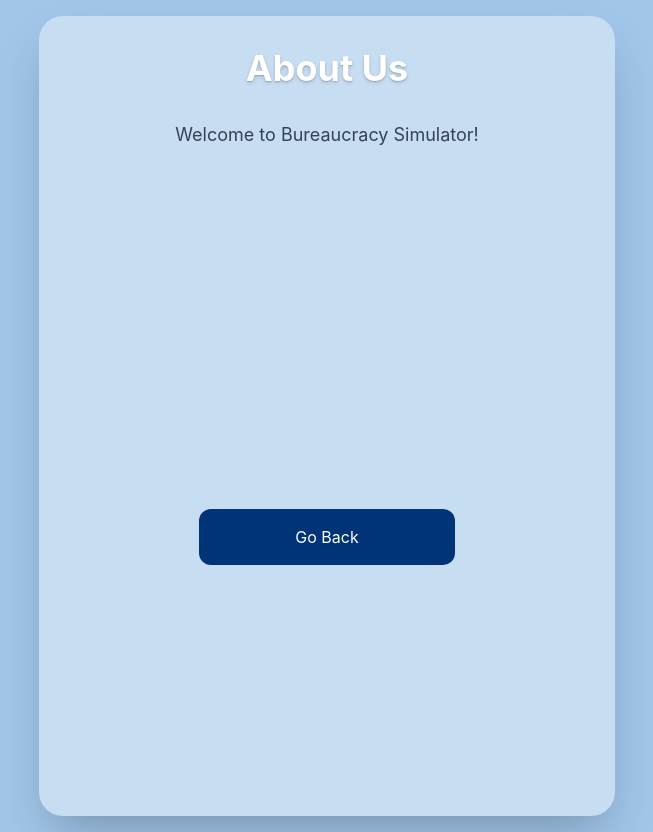
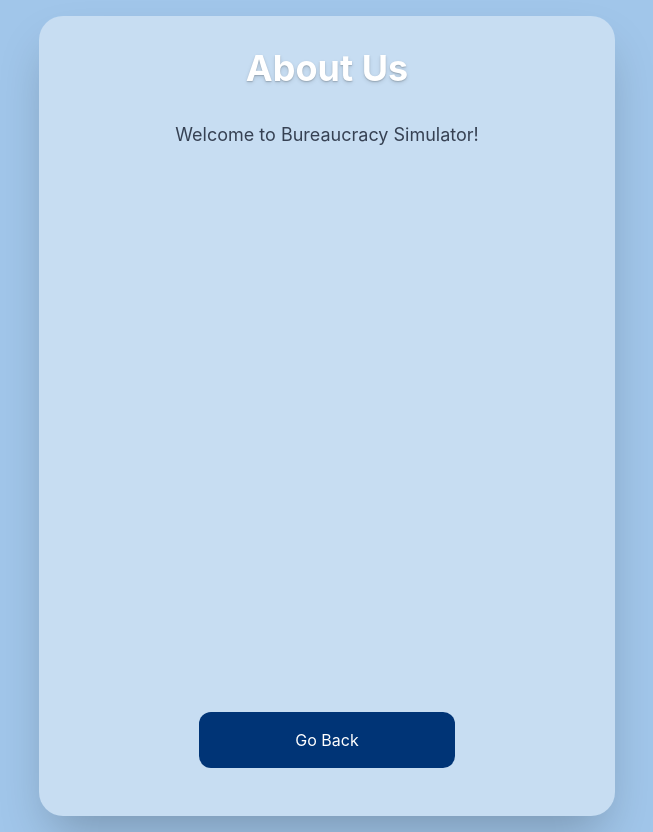
Before and after one commit to stzanetis/BureaucracySimulator_FE, a React (Vite) app: page /credits in a window 1280 px wide. Shown: the whole page, without its empty margins (313-966 px from the left). Built offline with nearby package versions, Linux system fonts and the light colour scheme; no server answers.

Commit message:
issue 7: fixed go back and enter buttons in startscreen

```diff
--- a/src/pages/CreditsScreen.jsx
+++ b/src/pages/CreditsScreen.jsx
@@ -23,7 +23,7 @@ const CreditsScreen = () => {
 
   return (
     <div className="min-h-screen bg-[#a1c6ea] flex items-center justify-center p-4">
-      <div className="max-w-xl h-[800px] w-full bg-[#c7ddf2] rounded-3xl shadow-2xl p-8">
+      <div className="max-w-xl h-[800px] w-full bg-[#c7ddf2] rounded-3xl shadow-2xl p-8 flex flex-col">
         <h1 className="text-4xl font-bold text-center text-white text-shadow-md mb-8">About Us</h1>
 
         {loading ? (
@@ -36,7 +36,7 @@ const CreditsScreen = () => {
           </div>
         )}
 
-        <div className="flex justify-center mb-4 mt-[360px]">
+        <div className="flex justify-center mt-auto mb-4">
           <button
             onClick={() => navigate('/')}
             className="bg-[#003476] hover:bg-blue-800 text-white py-4 px-24 rounded-xl"
--- a/src/pages/StartScreen.jsx
+++ b/src/pages/StartScreen.jsx
@@ -10,7 +10,6 @@ const StartScreen = () => {
   const [nickname, setNickname] = useState('');
 
   useEffect(() => {
-    // Fetch song list on mount
     const fetchSongs = async () => {
       try {
         const data = await api.getStartscreen();
@@ -22,7 +21,9 @@ const StartScreen = () => {
     fetchSongs();
   }, [setSongList]);
 
-  const handlePlayClick = async () => {
+  const handlePlayClick = async (e) => {
+    e.preventDefault();
+
     if (!nickname.trim()) {
       alert('Please enter a nickname!');
       return;
@@ -50,12 +51,15 @@ const StartScreen = () => {
   return (
     <div className="min-h-screen bg-[#a1c6ea] flex items-center justify-center p-4">
       <div className="max-w-xl h-[800px] w-full bg-[#c7ddf2] rounded-3xl shadow-2xl p-8">
-        {/* Logo */}
+
         <div className="flex justify-center mb-16 mt-16">
           <img src="/Logo.png" alt="Bureaucracy Simulator" className="h-48 object-contain" />
         </div>
 
-        {/* Nickname Input */}
+
+        <form onSubmit={handlePlayClick}>
+
+
           <div className="flex justify-center mb-4">
             <input
               id="nickname"
@@ -68,41 +72,36 @@ const StartScreen = () => {
             />
           </div>
 
-        {/* Play Button */}
           <div className="flex justify-center mb-4">
             <button
-            onClick={handlePlayClick}
+              type="submit"
               className="bg-[#003476] hover:bg-blue-800 text-white py-4 px-32 rounded-xl"
             >
               Play
             </button>
           </div>
 
+        </form>
+
         <div className="flex justify-center mt-64">
           <div className="flex items-center gap-4">
-            {/* Leaderboard */}
             <button
               onClick={handleLeaderboardClick}
               className="w-10 h-10 rounded-full bg-[#003476] hover:bg-blue-80 text-white flex items-center justify-center shadow-md"
-              aria-label="Leaderboard"
             >
               <Star size={16} />
             </button>
 
-            {/* Credits */}
             <button
               onClick={handleCreditsClick}
               className="w-10 h-10 rounded-full bg-[#003476] hover:bg-blue-80 text-white flex items-center justify-center shadow-md"
-              aria-label="Credits"
             >
               <User size={16} />
             </button>
 
-            {/* Music Toggle */}
             <button
               onClick={toggleMusic}
               className="w-10 h-10 rounded-full bg-[#003476] hover:bg-blue-80 text-white flex items-center justify-center shadow-md"
-              aria-label="Toggle music"
             >
               {isMusicOn ? <Volume2 size={16} /> : <VolumeOff size={16} />}
             </button>
```
Lines whose indentation alone changed are shown as unchanged.
